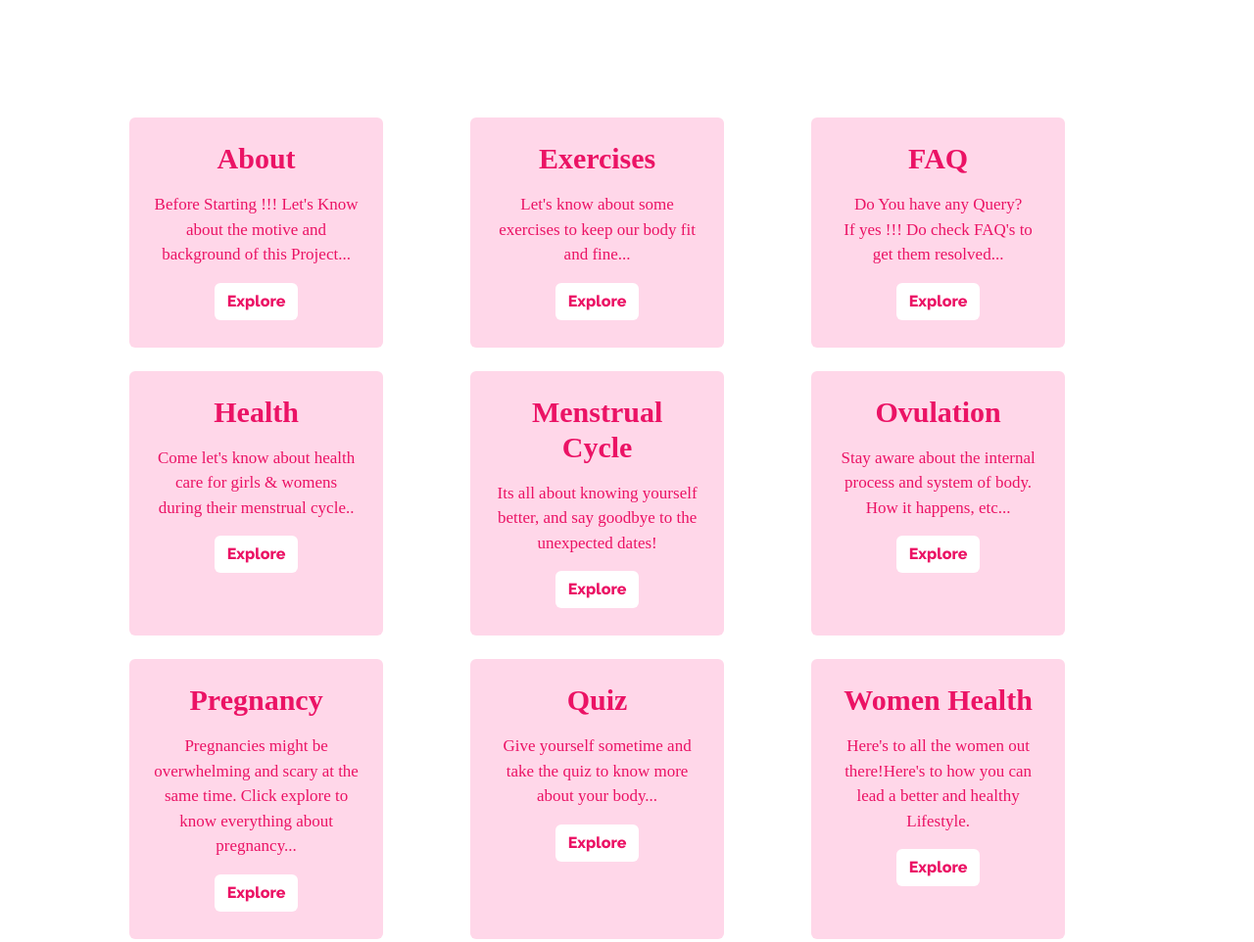
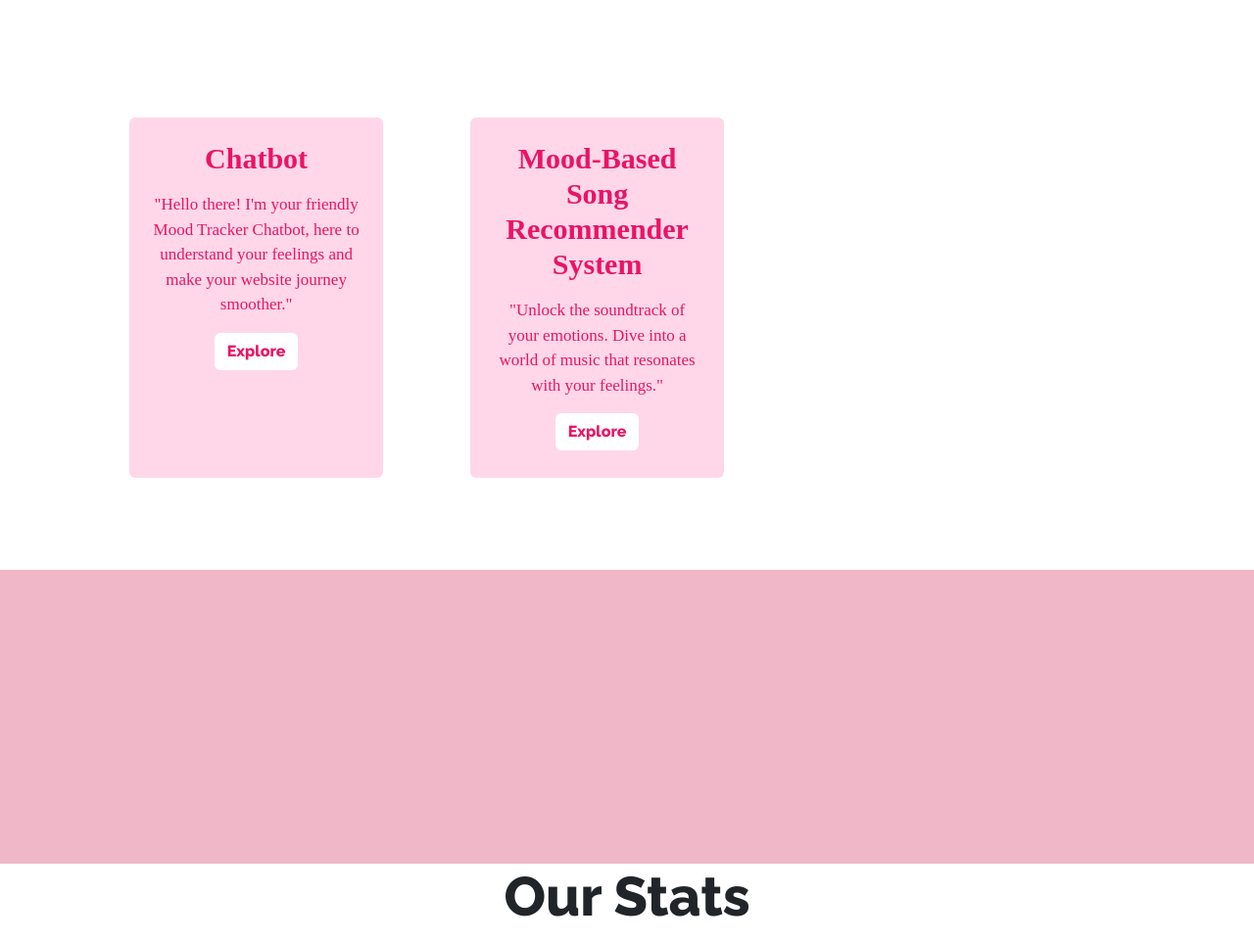
Before and after one commit to bhumirao/SheHacks_Femicare, a plain HTML site: page index.html in a window 1280 px wide. Shown: the part 1008-1970 px from the top of the page at 98% size. Drawn offline with nearby package versions, Linux system fonts and the light colour scheme; files that its build step writes are made by us from their sources; files whose address does not match are found by name; a web font is replaced by a local one.

Commit message:
complete

```diff
--- a/index.html
+++ b/index.html
@@ -86,7 +86,7 @@
             </div>
             <div class="col-md-5 ">
               <div class="main-section-image">
-                <img src="./assets/img/bg.png" alt="" class="image "  >
+                <img src="./assets/img/69d072018e6e95ed0f9cb08da8d4e899.jpg" alt="" class="image "  >
               </div>
             </div>
           </div>
@@ -140,8 +140,8 @@
                   <div class="col-sm-4 mb-3 mb-sm-0">
                     <div class="card h-100">
                       <div class="card-body p-4">
-                        <h5 class="card-title mb-3">About</h5>
-                        <p class="card-text">Before Starting !!! Let's Know about the motive and background of this Project...</p>
+                        <h5 class="card-title mb-3">Chatbot</h5>
+                        <p class="card-text">"Hello there! I'm your friendly Mood Tracker Chatbot, here to understand your feelings and make your website journey smoother."</p>
                         <a href="./about.html" class="btn explore-btn">Explore</a>
                       </div>
                     </div>
@@ -150,14 +150,14 @@
                   <div class="col-sm-4 mb-3 mb-sm-0">
                     <div class="card h-100">
                       <div class="card-body p-4">
-                        <h5 class="card-title mb-3">Exercises</h5>
-                        <p class="card-text mb-3">Let's know about some exercises to keep our body fit and fine...</p>
+                        <h5 class="card-title mb-3">Mood-Based Song Recommender System</h5>
+                        <p class="card-text mb-3">"Unlock the soundtrack of your emotions. Dive into a world of music that resonates with your feelings."</p>
                         <a href="./exercises.html" class="btn explore-btn">Explore</a>
                       </div>
                     </div>
                   </div>
 
-                  <div class="col-sm-4 mb-3 mb-sm-0">
+                 <!-- <div class="col-sm-4 mb-3 mb-sm-0">
                     <div class="card h-100">
                       <div class="card-body p-4">
                         <h5 class="card-title mb-3">FAQ</h5>
@@ -246,7 +246,7 @@
                       </div>
                     </div>
                   </div>
-                </div>
+                </div> -->
 
 
 
```
